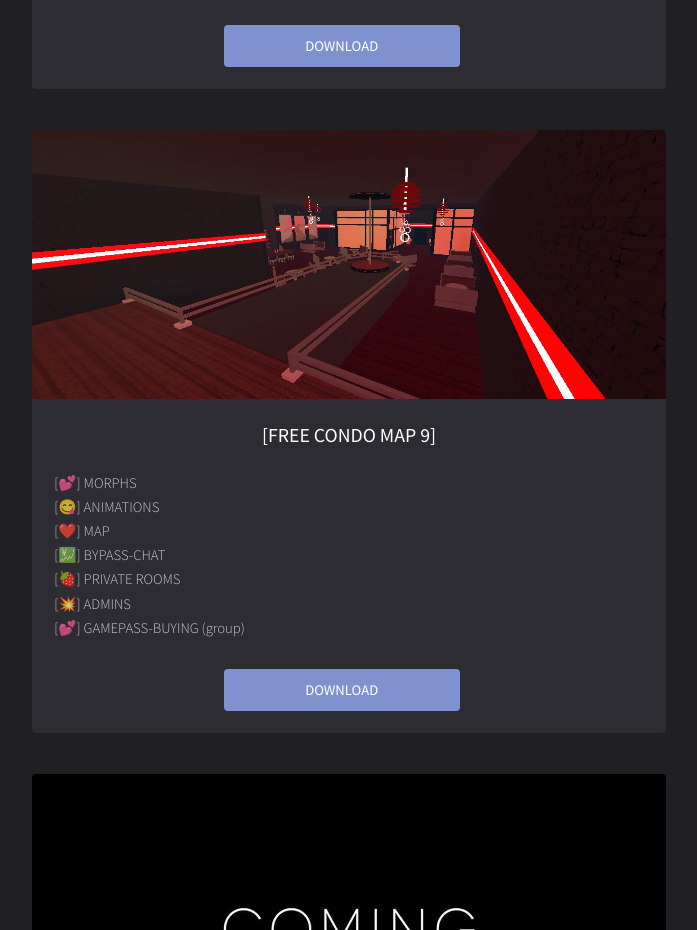
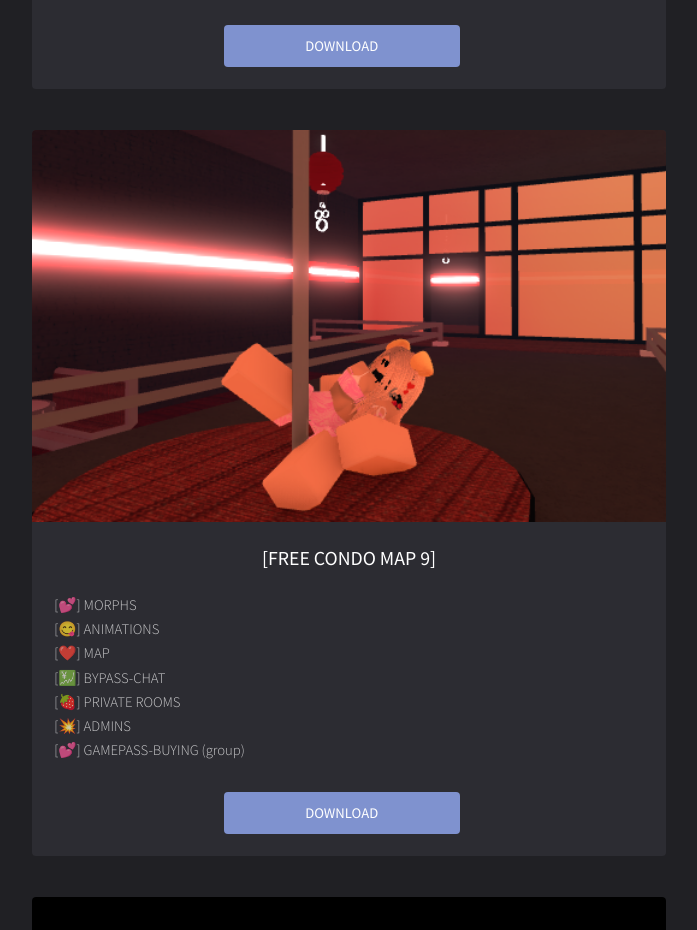
Before and after one commit to cave-games101/RobloxCondos, a plain HTML site: page index.html in a window 1280 px wide. Shown: the part 7160-8090 px from the top of the page, without its empty margins (291-988 px from the left). Drawn offline with Linux system fonts and the light colour scheme; no server answers; a script that the page names is missing.

Commit message:
Update index.html

```diff
--- a/index.html
+++ b/index.html
@@ -164,7 +164,7 @@
 				</div>
 
 				<div class="box">
-					<a href="#" class="image fit"><img src="images/roblox-condo9.jpg" alt="" /></a>
+					<a href="#" class="image fit"><img src="images/roblox-condo9.png" alt="" /></a>
 					<div class="inner">
 						<h3>[FREE CONDO MAP 9]</h3>
 						<p align="left">[💕] MORPHS<br>[😋] ANIMATIONS<br>[❤️] MAP<br>[💹] BYPASS-CHAT<br>[🍓] PRIVATE ROOMS<br>[💥] ADMINS<br>[💕] GAMEPASS-BUYING (group)</p>
```
